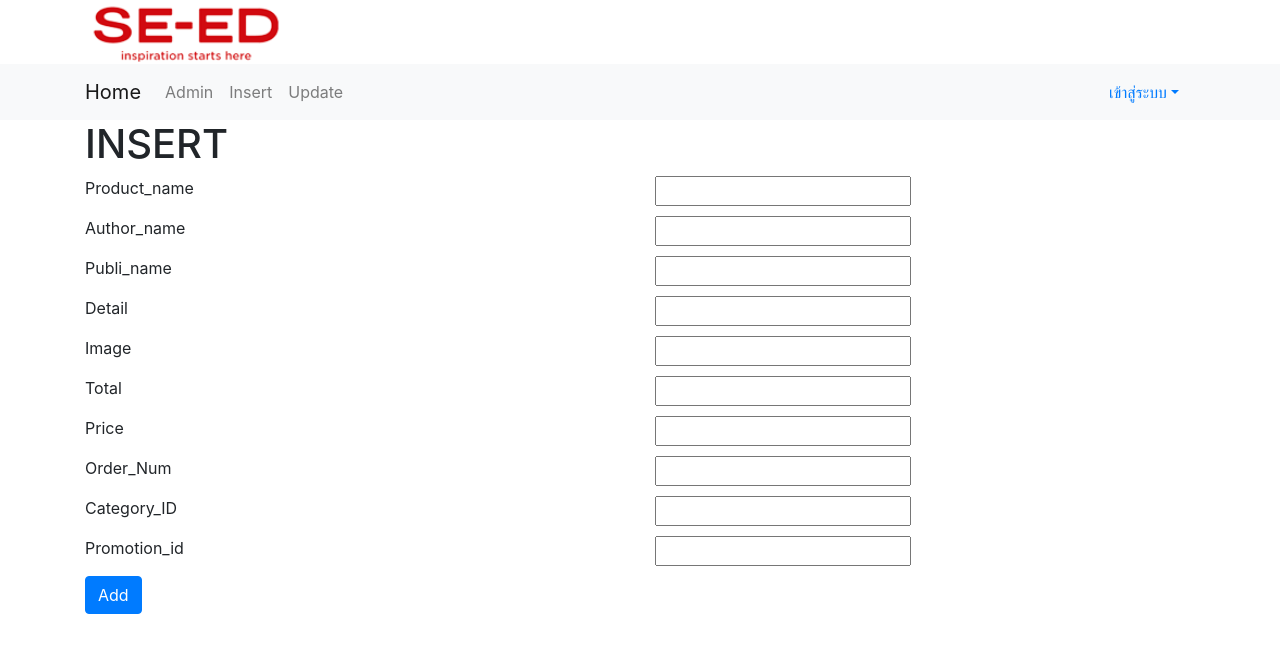
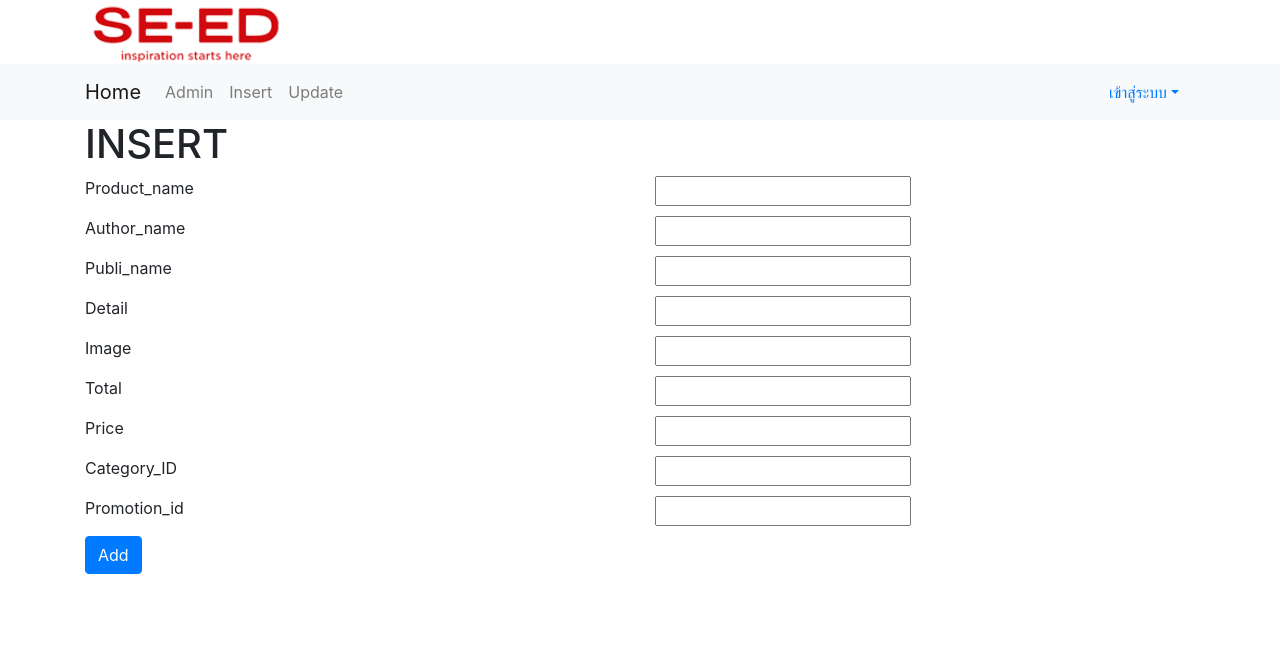
Before and after one commit to Natee159/frontend, a React (Create React App) app: page /insert in a window 1280 px wide. Shown: the top 652 px of the page. Built offline with nearby package versions, Linux system fonts and the light colour scheme.

Commit message:
edit api

```diff
--- a/src/component/book.js
+++ b/src/component/book.js
@@ -18,7 +18,6 @@
                     <CardBody>
                         <CardTitle>{props.name}</CardTitle>
                         <CardSubtitle>ราคา {props.price} บาท</CardSubtitle>
-
                         <Button>หยิบใส่ตะกร้า</Button>
                     </CardBody>
                 </Card>
--- a/src/page/admin.js
+++ b/src/page/admin.js
@@ -29,10 +29,10 @@
                         <th>Image</th>
                         <th>Total</th>
                         <th>Price</th>
-                        <th>Order_Num</th>
                         <th>Category_ID</th>
                         <th>Promotion_id</th>
                         <th>delete</th>
+                        {/* <th>update</th> */}
                     </tr>
                 </thead>
                 <tbody>
@@ -65,10 +65,10 @@
             <td><img    ></img></td>
             <td>{props.data.Total}</td>
             <td>{props.data.Price}</td>
-            <td>{props.data.Order_Num}</td>
             <td>{props.data.Category_ID}</td>
             <td>{props.data.Promotion_id}</td>
             <td><Button onClick={() => Delete(props.data.Product_id)} >Delete</Button></td>
+            {/* <td><Button onClick={() => Update(props.data.Product_id)} >Update</Button></td> */}
         </tr>
     );
 }
--- a/src/page/insert.js
+++ b/src/page/insert.js
@@ -10,7 +10,6 @@
       const [Image, setImage] = useState()
       const [Total, setTotal] = useState()
       const [Price, setPrice] = useState()
-      const [Order_Num, setOrder_Num] = useState()
       const [Category_ID, setCategory_ID] = useState()
       const [Promotion_id, setPromotion_id] = useState()
 
@@ -25,7 +24,6 @@
                   "Image": Image,
                   "Total": Total,
                   "Price": Price,
-                  "Order_Num": Order_Num,
                   "Category_ID": Category_ID,
                   "Promotion_id": Promotion_id
             }))
@@ -99,14 +97,6 @@
                                     </Row>
                                     <Row>
                                           <Col>
-                                                <p>Order_Num</p>
-                                          </Col>
-                                          <Col>
-                                                <input type="text" onChange={e => { setOrder_Num(e.target.value) }} />
-                                          </Col>
-                                    </Row>
-                                    <Row>
-                                          <Col>
                                                 <p>Category_ID</p>
                                           </Col>
                                           <Col>
--- a/src/page/update.js
+++ b/src/page/update.js
@@ -11,7 +11,6 @@
     const [Image, setImage] = useState()
     const [Total, setTotal] = useState()
     const [Price, setPrice] = useState()
-    const [Order_Num, setOrder_Num] = useState()
     const [Category_ID, setCategory_ID] = useState()
     const [Promotion_id, setPromotion_id] = useState()
 
@@ -27,7 +26,6 @@
             "Image": Image,
             "Total": Total,
             "Price": Price,
-            "Order_Num": Order_Num,
             "Category_ID": Category_ID,
             "Promotion_id": Promotion_id
         }))
@@ -109,14 +107,6 @@
                         </Row>
                         <Row>
                             <Col>
-                                <p>Order_Num</p>
-                            </Col>
-                            <Col>
-                                <input type="text" onChange={e => { setOrder_Num(e.target.value) }} />
-                            </Col>
-                        </Row>
-                        <Row>
-                            <Col>
                                 <p>Category_ID</p>
                             </Col>
                             <Col>
```
